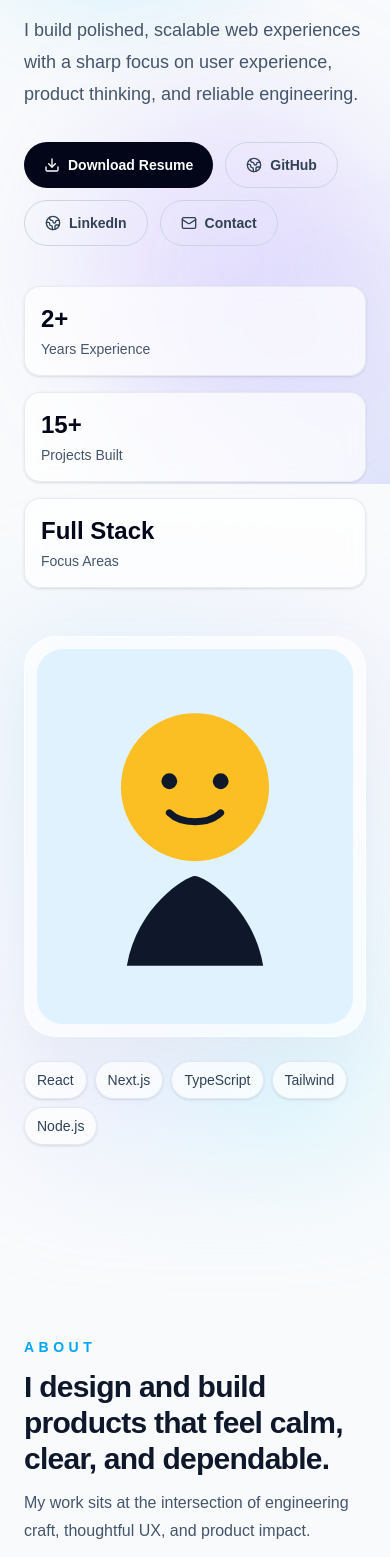
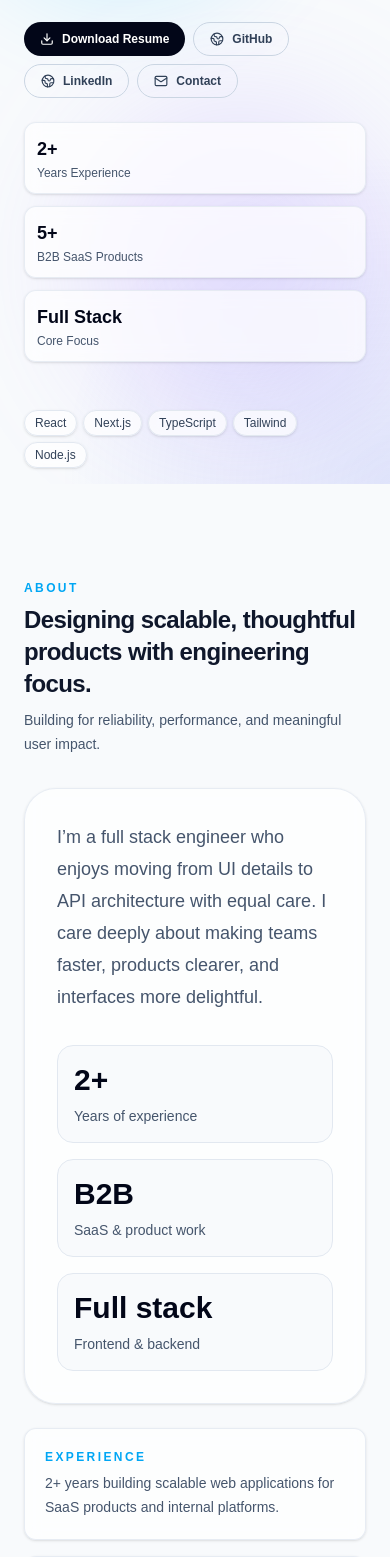
Before and after one commit to pragatipatil1428/pragatiportfolio, a Next.js app: page / in a window 390 px wide. Shown: the part 360-1917 px from the top of the page. Built offline with nearby package versions, Linux system fonts and the light colour scheme.

Commit message:
ui optimization

```diff
--- a/src/components/About.tsx
+++ b/src/components/About.tsx
@@ -6,11 +6,11 @@ import SectionHeading from "@/src/components/SectionHeading";
 
 export default function About() {
   return (
-    <section id="about" className="mx-auto max-w-7xl px-6 py-24 lg:px-8">
+    <section id="about" className="mx-auto max-w-7xl px-6 py-16 lg:px-8">
       <SectionHeading
         eyebrow="About"
-        title="I design and build products that feel calm, clear, and dependable."
-        description="My work sits at the intersection of engineering craft, thoughtful UX, and product impact."
+        title="Designing scalable, thoughtful products with engineering focus."
+        description="Building for reliability, performance, and meaningful user impact."
       />
 
       <div className="grid gap-6 lg:grid-cols-[1.1fr_0.9fr]">
@@ -44,14 +44,15 @@ export default function About() {
           {aboutHighlights.map((item, index) => (
             <motion.div
               key={item.title}
-              initial={{ opacity: 0, y: 16 }}
-              whileInView={{ opacity: 1, y: 0 }}
+              initial={{ opacity: 0, x: -16 }}
+              whileInView={{ opacity: 1, x: 0 }}
               viewport={{ once: true, amount: 0.2 }}
-              transition={{ duration: 0.3, delay: index * 0.05 }}
-              className="rounded-[1.5rem] border border-slate-200/80 bg-white/70 p-6 shadow-sm backdrop-blur dark:border-slate-800 dark:bg-slate-900/70"
+              transition={{ duration: 0.3, delay: index * 0.08 }}
+              whileHover={{ scale: 1.02 }}
+              className="rounded-xl border border-slate-200/80 bg-white/70 p-5 shadow-sm backdrop-blur dark:border-slate-800 dark:bg-slate-900/70"
             >
-              <p className="text-sm font-semibold uppercase tracking-[0.3em] text-sky-500">{item.title}</p>
-              <p className="mt-2 text-base leading-7 text-slate-600 dark:text-slate-300">{item.description}</p>
+              <p className="text-xs font-semibold uppercase tracking-[0.2em] text-sky-500">{item.title}</p>
+              <p className="mt-1.5 text-sm leading-6 text-slate-600 dark:text-slate-300">{item.description}</p>
             </motion.div>
           ))}
         </div>
--- a/src/components/Contact.tsx
+++ b/src/components/Contact.tsx
@@ -13,8 +13,8 @@ export default function Contact() {
   };
 
   return (
-    <section id="contact" className="mx-auto max-w-7xl px-6 py-24 lg:px-8">
-      <div className="grid gap-8 lg:grid-cols-[0.9fr_1.1fr]">
+    <section id="contact" className="mx-auto max-w-7xl px-6 py-16 lg:px-8">
+      <div className="grid gap-6 lg:grid-cols-[0.9fr_1.1fr]">
         <motion.div
           initial={{ opacity: 0, y: 18 }}
           whileInView={{ opacity: 1, y: 0 }}
--- a/src/components/Experience.tsx
+++ b/src/components/Experience.tsx
@@ -6,11 +6,11 @@ import SectionHeading from "@/src/components/SectionHeading";
 
 export default function Experience() {
   return (
-    <section id="experience" className="mx-auto max-w-7xl px-6 py-24 lg:px-8">
+    <section id="experience" className="mx-auto max-w-7xl px-6 py-16 lg:px-8">
       <SectionHeading
         eyebrow="Experience"
-        title="Building thoughtful products through systems, speed, and collaboration."
-        description="My experience spans product delivery, platform work, and modern web engineering across fast-moving teams."
+        title="Building scalable SaaS products across multiple domains."
+        description="2+ years of full stack work on merchant platforms, event ticketing, and course management systems."
       />
 
       <div className="relative border-l border-slate-200 pl-6 dark:border-slate-800">
--- a/src/components/Hero.tsx
+++ b/src/components/Hero.tsx
@@ -1,6 +1,5 @@
 'use client';
 
-import Image from "next/image";
 import Link from "next/link";
 import { motion } from "framer-motion";
 import { ArrowRight, Download, Globe2, Mail, Sparkles } from "lucide-react";
@@ -10,98 +9,85 @@ const floatingBadges = ["React", "Next.js", "TypeScript", "Tailwind", "Node.js"]
 
 export default function Hero() {
   return (
-    <section id="home" className="relative mx-auto flex min-h-screen max-w-7xl flex-col justify-center px-6 py-24 lg:px-8">
-      <div className="grid items-center gap-12 lg:grid-cols-[1.05fr_0.95fr]">
+    <section id="home" className="relative mx-auto flex min-h-[500px] max-w-7xl flex-col justify-center px-6 py-12 lg:px-8">
+      <div className="grid items-center gap-12">
         <motion.div
           initial={{ opacity: 0, y: 24 }}
           animate={{ opacity: 1, y: 0 }}
           transition={{ duration: 0.45 }}
-          className="max-w-2xl"
+          className="max-w-3xl"
         >
-          <div className="mb-6 inline-flex items-center gap-2 rounded-full border border-sky-200/70 bg-sky-50/80 px-3 py-1 text-sm font-medium text-sky-700 backdrop-blur dark:border-sky-800 dark:bg-sky-950/40 dark:text-sky-300">
+          <div className="mb-4 inline-flex items-center gap-2 rounded-full border border-sky-200/70 bg-sky-50/80 px-3 py-1 text-xs font-medium text-sky-700 backdrop-blur dark:border-sky-800 dark:bg-sky-950/40 dark:text-sky-300">
             <Sparkles size={16} />
             Available for impactful product work
           </div>
-          <h1 className="text-4xl font-semibold tracking-tight text-slate-950 dark:text-white sm:text-5xl lg:text-7xl">
+          <h1 className="text-3xl font-semibold tracking-tight text-slate-950 dark:text-white sm:text-4xl lg:text-5xl">
             Hi, I’m <span className="bg-gradient-to-r from-sky-600 via-violet-600 to-cyan-500 bg-clip-text text-transparent">Pragati Patil</span>.
           </h1>
-          <p className="mt-6 text-xl font-medium text-slate-700 dark:text-slate-200">
+          <p className="mt-3 text-lg font-medium text-slate-700 dark:text-slate-200">
             Full Stack Software Engineer
           </p>
-          <p className="mt-4 text-lg leading-8 text-slate-600 dark:text-slate-300">
+          <p className="mt-2 text-base leading-6 text-slate-600 dark:text-slate-300">
             I build polished, scalable web experiences with a sharp focus on user experience, product thinking, and reliable engineering.
           </p>
 
-          <div className="mt-8 flex flex-wrap gap-3">
+          <div className="mt-5 flex flex-wrap gap-2">
             <a
               href="/Pragati_Patil_Resume.pdf"
               download
-              className="inline-flex items-center gap-2 rounded-full bg-slate-950 px-5 py-3 text-sm font-semibold text-white transition hover:-translate-y-0.5 hover:bg-slate-800 dark:bg-sky-600 dark:hover:bg-sky-500"
+              className="inline-flex items-center gap-2 rounded-full bg-slate-950 px-4 py-2 text-xs font-semibold text-white transition hover:-translate-y-0.5 hover:bg-slate-800 dark:bg-sky-600 dark:hover:bg-sky-500"
             >
-              <Download size={16} />
+              <Download size={14} />
               Download Resume
             </a>
             <a
               href="https://github.com/pragatipatil1428/"
               target="_blank"
               rel="noreferrer"
-              className="inline-flex items-center gap-2 rounded-full border border-slate-300 px-5 py-3 text-sm font-semibold text-slate-700 transition hover:-translate-y-0.5 hover:border-slate-500 hover:text-slate-900 dark:border-slate-700 dark:text-slate-200"
+              className="inline-flex items-center gap-2 rounded-full border border-slate-300 px-4 py-2 text-xs font-semibold text-slate-700 transition hover:-translate-y-0.5 hover:border-slate-500 hover:text-slate-900 dark:border-slate-700 dark:text-slate-200"
             >
-              <Globe2 size={16} />
+              <Globe2 size={14} />
               GitHub
             </a>
             <a
               href="https://www.linkedin.com/in/pragati-patil1428/"
               target="_blank"
               rel="noreferrer"
-              className="inline-flex items-center gap-2 rounded-full border border-slate-300 px-5 py-3 text-sm font-semibold text-slate-700 transition hover:-translate-y-0.5 hover:border-slate-500 hover:text-slate-900 dark:border-slate-700 dark:text-slate-200"
+              className="inline-flex items-center gap-2 rounded-full border border-slate-300 px-4 py-2 text-xs font-semibold text-slate-700 transition hover:-translate-y-0.5 hover:border-slate-500 hover:text-slate-900 dark:border-slate-700 dark:text-slate-200"
             >
-              <Globe2 size={16} />
+              <Globe2 size={14} />
               LinkedIn
             </a>
             <Link
               href="#contact"
-              className="inline-flex items-center gap-2 rounded-full border border-slate-300 px-5 py-3 text-sm font-semibold text-slate-700 transition hover:-translate-y-0.5 hover:border-slate-500 hover:text-slate-900 dark:border-slate-700 dark:text-slate-200"
+              className="inline-flex items-center gap-2 rounded-full border border-slate-300 px-4 py-2 text-xs font-semibold text-slate-700 transition hover:-translate-y-0.5 hover:border-slate-500 hover:text-slate-900 dark:border-slate-700 dark:text-slate-200"
             >
-              <Mail size={16} />
+              <Mail size={14} />
               Contact
             </Link>
           </div>
 
-          <div className="mt-10 grid gap-4 sm:grid-cols-3">
+          <div className="mt-6 grid gap-3 sm:grid-cols-3">
             {heroStats.map((stat) => (
-              <div key={stat.label} className="rounded-2xl border border-slate-200/80 bg-white/70 p-4 shadow-sm backdrop-blur dark:border-slate-800 dark:bg-slate-900/70">
-                <p className="text-2xl font-semibold text-slate-950 dark:text-white">{stat.value}</p>
-                <p className="mt-1 text-sm text-slate-600 dark:text-slate-400">{stat.label}</p>
+              <div key={stat.label} className="rounded-xl border border-slate-200/80 bg-white/70 p-3 shadow-sm backdrop-blur dark:border-slate-800 dark:bg-slate-900/70">
+                <p className="text-lg font-semibold text-slate-950 dark:text-white">{stat.value}</p>
+                <p className="mt-0.5 text-xs text-slate-600 dark:text-slate-400">{stat.label}</p>
               </div>
             ))}
           </div>
         </motion.div>
 
         <motion.div
-          initial={{ opacity: 0, x: 24 }}
-          animate={{ opacity: 1, x: 0 }}
+          initial={{ opacity: 0, y: 12 }}
+          animate={{ opacity: 1, y: 0 }}
           transition={{ duration: 0.45, delay: 0.1 }}
-          className="relative"
+          className="flex flex-wrap gap-1.5"
         >
-          <div className="absolute inset-0 -z-10 rounded-[2rem] bg-gradient-to-br from-sky-200/60 via-violet-200/40 to-cyan-200/60 blur-3xl dark:from-sky-800/40 dark:via-violet-800/30 dark:to-cyan-800/50" />
-          <div className="rounded-[2rem] border border-white/60 bg-white/70 p-3 shadow-2xl shadow-slate-200/70 backdrop-blur dark:border-slate-800 dark:bg-slate-900/70 dark:shadow-black/30">
-            <Image
-              src="/images/profile.svg"
-              alt="Pragati Patil"
-              width={720}
-              height={840}
-              className="rounded-[1.6rem] object-cover"
-              priority
-            />
-          </div>
-          <div className="mt-6 flex flex-wrap gap-2">
-            {floatingBadges.map((badge) => (
-              <span key={badge} className="rounded-full border border-slate-200 bg-white/70 px-3 py-2 text-sm font-medium text-slate-700 shadow-sm backdrop-blur dark:border-slate-700 dark:bg-slate-900/70 dark:text-slate-200">
-                {badge}
-              </span>
-            ))}
-          </div>
+          {floatingBadges.map((badge) => (
+            <span key={badge} className="rounded-full border border-slate-200 bg-white/70 px-2.5 py-1 text-xs font-medium text-slate-700 shadow-sm backdrop-blur dark:border-slate-700 dark:bg-slate-900/70 dark:text-slate-200">
+              {badge}
+            </span>
+          ))}
         </motion.div>
       </div>
     </section>
--- a/src/components/Projects.tsx
+++ b/src/components/Projects.tsx
@@ -8,11 +8,11 @@ import SectionHeading from "@/src/components/SectionHeading";
 
 export default function Projects() {
   return (
-    <section id="projects" className="mx-auto max-w-7xl px-6 py-24 lg:px-8">
+    <section id="projects" className="mx-auto max-w-7xl px-6 py-16 lg:px-8">
       <SectionHeading
-        eyebrow="Featured Projects"
-        title="Selected builds that showcase clarity, craft, and product focus."
-        description="I keep the portfolio focused on public, personal projects that reflect how I think and build."
+        eyebrow="Projects"
+        title="Selected builds showcasing product thinking and craft."
+        description="Personal and professional projects reflecting my engineering approach."
       />
 
       <div className="grid gap-6 lg:grid-cols-3">
@@ -22,32 +22,32 @@ export default function Projects() {
             initial={{ opacity: 0, y: 18 }}
             whileInView={{ opacity: 1, y: 0 }}
             viewport={{ once: true, amount: 0.15 }}
-            transition={{ duration: 0.3, delay: index * 0.05 }}
-            whileHover={{ y: -6, scale: 1.01 }}
-            className="overflow-hidden rounded-[1.75rem] border border-slate-200/80 bg-white/70 shadow-sm backdrop-blur dark:border-slate-800 dark:bg-slate-900/70"
+            transition={{ duration: 0.3, delay: index * 0.06 }}
+            whileHover={{ y: -4, scale: 1.02 }}
+            className="overflow-hidden rounded-xl border border-slate-200/80 bg-white/70 shadow-sm backdrop-blur dark:border-slate-800 dark:bg-slate-900/70"
           >
-            <div className="bg-slate-100 p-4 dark:bg-slate-800/80">
-              <Image src={project.image} alt={project.title} width={800} height={500} className="h-48 w-full rounded-[1.2rem] object-cover" />
+            <div className="bg-slate-100 p-3 dark:bg-slate-800/80">
+              <Image src={project.image} alt={project.title} width={800} height={500} className="h-32 w-full rounded-lg object-cover" />
             </div>
-            <div className="p-6">
-              <h3 className="text-xl font-semibold text-slate-900 dark:text-white">{project.title}</h3>
-              <p className="mt-3 text-sm leading-7 text-slate-600 dark:text-slate-300">{project.description}</p>
-              <div className="mt-5 flex flex-wrap gap-2">
+            <div className="p-4">
+              <h3 className="text-base font-semibold text-slate-900 dark:text-white">{project.title}</h3>
+              <p className="mt-2 text-xs leading-6 text-slate-600 dark:text-slate-300">{project.description}</p>
+              <div className="mt-3 flex flex-wrap gap-1.5">
                 {project.tags.map((tag) => (
-                  <span key={tag} className="rounded-full border border-slate-200 bg-slate-50 px-3 py-1.5 text-sm text-slate-700 dark:border-slate-700 dark:bg-slate-950/70 dark:text-slate-200">
+                  <span key={tag} className="rounded-full border border-slate-200 bg-slate-50 px-2.5 py-0.5 text-xs text-slate-700 dark:border-slate-700 dark:bg-slate-950/70 dark:text-slate-200">
                     {tag}
                   </span>
                 ))}
               </div>
-              <div className="mt-6 flex flex-wrap gap-3">
-                <a href={project.github} target="_blank" rel="noreferrer" className="inline-flex items-center gap-2 rounded-full border border-slate-300 px-4 py-2 text-sm font-semibold text-slate-700 transition hover:border-slate-500 hover:text-slate-900 dark:border-slate-700 dark:text-slate-200">
-                  <ExternalLink size={16} />
+              <div className="mt-4 flex flex-wrap gap-2">
+                <a href={project.github} target="_blank" rel="noreferrer" className="inline-flex items-center gap-1.5 rounded-full border border-slate-300 px-3 py-1.5 text-xs font-semibold text-slate-700 transition hover:border-slate-500 hover:text-slate-900 dark:border-slate-700 dark:text-slate-200">
+                  <ExternalLink size={12} />
                   GitHub
                 </a>
                 {project.demo ? (
-                  <a href={project.demo} target="_blank" rel="noreferrer" className="inline-flex items-center gap-2 rounded-full bg-slate-950 px-4 py-2 text-sm font-semibold text-white transition hover:bg-slate-800 dark:bg-sky-600 dark:hover:bg-sky-500">
-                    <ExternalLink size={16} />
-                    Live Demo
+                  <a href={project.demo} target="_blank" rel="noreferrer" className="inline-flex items-center gap-1.5 rounded-full bg-slate-950 px-3 py-1.5 text-xs font-semibold text-white transition hover:bg-slate-800 dark:bg-sky-600 dark:hover:bg-sky-500">
+                    <ExternalLink size={12} />
+                    Demo
                   </a>
                 ) : null}
               </div>
--- a/src/components/SectionHeading.tsx
+++ b/src/components/SectionHeading.tsx
@@ -21,14 +21,14 @@ export default function SectionHeading({
       whileInView={{ opacity: 1, y: 0 }}
       viewport={{ once: true, amount: 0.25 }}
       transition={{ duration: 0.35 }}
-      className={`mb-10 flex flex-col gap-3 ${alignment}`}
+      className={`mb-8 flex flex-col gap-2 ${alignment}`}
     >
-      <p className="text-sm font-semibold uppercase tracking-[0.32em] text-sky-500">{eyebrow}</p>
-      <h2 className="max-w-3xl text-3xl font-semibold tracking-tight text-slate-900 dark:text-white sm:text-4xl">
+      <p className="text-xs font-semibold uppercase tracking-[0.2em] text-sky-500">{eyebrow}</p>
+      <h2 className="max-w-3xl text-2xl font-semibold tracking-tight text-slate-900 dark:text-white sm:text-3xl">
         {title}
       </h2>
       {description ? (
-        <p className="max-w-2xl text-base leading-7 text-slate-600 dark:text-slate-300">
+        <p className="max-w-2xl text-sm leading-6 text-slate-600 dark:text-slate-300">
           {description}
         </p>
       ) : null}
--- a/src/data/portfolio.ts
+++ b/src/data/portfolio.ts
@@ -10,24 +10,33 @@ import {
   Workflow,
 } from "lucide-react";
 
+export interface ProjectItem {
+  title: string;
+  description: string;
+  image: string;
+  tags: string[];
+  github: string;
+  demo?: string;
+}
+
 export const heroStats = [
   { label: "Years Experience", value: "2+" },
-  { label: "Projects Built", value: "15+" },
-  { label: "Focus Areas", value: "Full Stack" },
+  { label: "B2B SaaS Products", value: "5+" },
+  { label: "Core Focus", value: "Full Stack" },
 ];
 
 export const aboutHighlights = [
   {
     title: "Experience",
-    description: "2+ years crafting reliable web products and internal platforms.",
+    description: "2+ years building scalable web applications for SaaS products and internal platforms.",
   },
   {
     title: "Passion",
-    description: "Building polished user experiences with thoughtful engineering.",
+    description: "Delivering secure, high-performance products with thoughtful UX and clean architecture.",
   },
   {
     title: "Current Focus",
-    description: "Frontend architecture, scalable APIs, and product-led systems.",
+    description: "React, Next.js, TypeScript, Prisma, PostgreSQL, and product-led engineering.",
   },
 ];
 
@@ -35,110 +44,108 @@ export const skillGroups = [
   {
     title: "Frontend",
     icon: Layers3,
-    skills: ["React", "Next.js", "TypeScript", "Tailwind CSS"],
+    skills: ["React.js", "Next.js", "TypeScript", "JavaScript", "Tailwind CSS", "Bootstrap"],
   },
   {
     title: "Backend",
     icon: Code2,
-    skills: ["Node.js", "REST APIs", "Authentication", "System design"],
+    skills: ["Node.js", "Prisma ORM", "REST APIs", "Zod", "Java"],
   },
   {
     title: "Database",
     icon: Database,
-    skills: ["PostgreSQL", "Redis", "Prisma", "Query optimization"],
+    skills: ["PostgreSQL", "Redis", "Firebase Firestore", "SQL"],
   },
   {
     title: "Tools",
     icon: Workflow,
-    skills: ["Git", "Docker", "VS Code", "Vercel"],
-  },
-  {
-    title: "Cloud",
-    icon: Globe2,
-    skills: ["AWS", "Firebase", "CI/CD", "Deployment"],
+    skills: ["GitHub", "Docker", "Google Cloud Tasks", "VS Code"],
   },
   {
     title: "Integrations",
+    icon: Globe2,
+    skills: ["WhatsApp Business API", "Telegram Bot API", "MSG91", "Razorpay"],
+  },
+  {
+    title: "Product Focus",
     icon: ShieldCheck,
-    skills: ["Third-party APIs", "Payments", "Auth", "Analytics"],
+    skills: ["CRM", "Workflow Automation", "Payments", "KYC", "Reporting"],
   },
 ];
 
 export const experienceItems = [
   {
-    title: "Senior Software Engineer",
-    company: "Product-focused teams",
-    period: "2024 — Present",
+    title: "Executive Software Engineer",
+    company: "Fynbit Tech Pvt. Ltd.",
+    period: "Mar 2026 — Jul 2026",
     description:
-      "Built scalable B2B SaaS platforms with strong focus on reliability, maintainability, and polished user experiences.",
+      "Built scalable B2B SaaS workflows across onboarding, verification, payments, reporting, and product management modules.",
     bullets: [
-      "Developed merchant onboarding and KYC workflows.",
-      "Created reusable dashboard components and CRM modules.",
-      "Built workflow automation and role-based access controls.",
-      "Optimized PostgreSQL queries and application performance.",
+      "Developed merchant onboarding, KYC, bank verification, and payment gateway registration workflows.",
+      "Built product management, advanced filtering, reporting, subscription management, and merchant/admin dashboard features.",
+      "Designed scalable REST APIs and reusable UI components while optimizing PostgreSQL queries through Prisma ORM.",
+      "Integrated WhatsApp Business API, Telegram Bot API, and MSG91 for automated communication.",
     ],
   },
   {
-    title: "Software Engineer",
-    company: "Fast-moving product teams",
-    period: "2022 — 2024",
+    title: "Junior Software Engineer",
+    company: "Pric Technology Pvt. Ltd.",
+    period: "Feb 2024 — Mar 2026",
     description:
-      "Delivered responsive web experiences and internal tools for event and education products.",
+      "Delivered multi-product SaaS experiences for events, courses, subscriptions, and payments with strong focus on reusable UI and reliability.",
     bullets: [
-      "Developed responsive UI and modern interfaces.",
-      "Integrated third-party APIs and analytics services.",
-      "Designed REST APIs and improved developer workflows.",
-      "Collaborated in Agile teams with strong product thinking.",
+      "Developed event ticketing, attendee management, QR check-in, and reporting modules.",
+      "Built course management features including lesson handling, media uploads, certifications, and subscription access.",
+      "Created booking, checkout, and payment workflows with Razorpay integration.",
+      "Built reusable UI components and dynamic server-side data tables with export systems.",
     ],
   },
 ];
 
-export const projectItems = [
+export const projectItems: ProjectItem[] = [
   {
     title: "Hotel Administration System",
     description:
-      "A polished admin platform for managing bookings, rooms, staff duties, and reporting workflows.",
+      "A .NET-based administration system for room booking, customer records, and hotel operations management.",
     image: "/images/projects/hotel.svg",
-    tags: ["React", "Next.js", "PostgreSQL"],
+    tags: [".NET", "C#", "SQL"],
     github: "https://github.com/pragatipatil1428/",
-    demo: "https://example.com",
   },
   {
     title: "Task Management App",
     description:
-      "A thoughtful productivity app for planning, tracking, and coordinating day-to-day work.",
+      "A practical task and workflow app focused on planning, organization, and daily execution.",
     image: "/images/projects/task.svg",
-    tags: ["TypeScript", "Tailwind CSS", "Firebase"],
+    tags: ["React", "TypeScript", "Tailwind CSS"],
     github: "https://github.com/pragatipatil1428/",
-    demo: "https://example.com",
   },
   {
     title: "React Calculator",
     description:
-      "A minimal, elegant calculator experience designed for speed and clarity on any device.",
+      "A clean, minimal calculator experience designed for everyday use and quick interactions.",
     image: "/images/projects/calculator.svg",
-    tags: ["React", "CSS", "Vite"],
+    tags: ["React", "JavaScript", "CSS"],
     github: "https://github.com/pragatipatil1428/",
   },
 ];
 
 export const certificationItems = [
   {
-    title: "Full Stack Development",
-    issuer: "Modern Web Academy",
-    year: "2024",
+    title: "Java Full Stack Development",
+    issuer: "QSpiders Software Testing Training Institute, Pune",
+    year: "2023",
     icon: BrainCircuit,
   },
   {
-    title: "UI/UX Design Principles",
-    issuer: "Design Systems Lab",
+    title: "MCA",
+    issuer: "SRTMU University",
     year: "2023",
     icon: Sparkles,
   },
   {
-    title: "Advanced React Patterns",
-    issuer: "Engineering Academy",
-    year: "2024",
+    title: "B.Sc. Computer Science",
+    issuer: "SRTMU University",
+    year: "2021",
     icon: Rocket,
   },
 ];
```
Also changed, not shown: src/components/Skills.tsx (+12 -12 lines).
